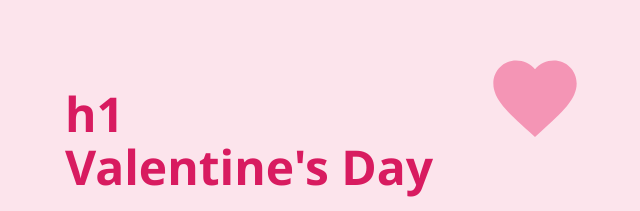
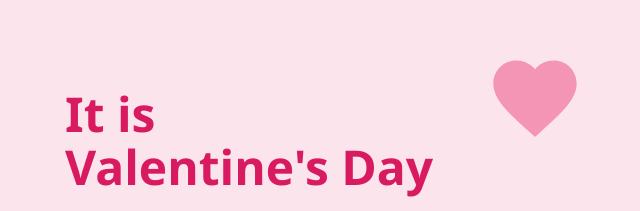
Before and after one commit to Zombieskin/Valentine-Web, a plain HTML site: page index.html in a window 1280 px wide. Shown: the part 172-383 px from the top of the page, without its empty margins (325-965 px from the left). Drawn offline with Linux system fonts and the light colour scheme.

Commit message:
Update index.html

```diff
--- a/index.html
+++ b/index.html
@@ -122,7 +122,7 @@
             <svg width="100" height="100" viewBox="0 0 24 24" fill="#f06292"><path d="M12 21.35l-1.45-1.32C5.4 15.36 2 12.28 2 8.5 2 5.42 4.42 3 7.5 3c1.74 0 3.41.81 4.5 2.09C13.09 3.81 14.76 3 16.5 3 19.58 3 22 5.42 22 8.5c0 3.78-3.4 6.86-8.55 11.54L12 21.35z"/></svg>
         </div>
 
-        <h1>h1<br>Valentine's Day</h1>
+        <h1>It is <br>Valentine's Day</h1>
 
         <div class="status-bar">
             <span id="top-status">Waiting for your answer... 💖</span>
```
